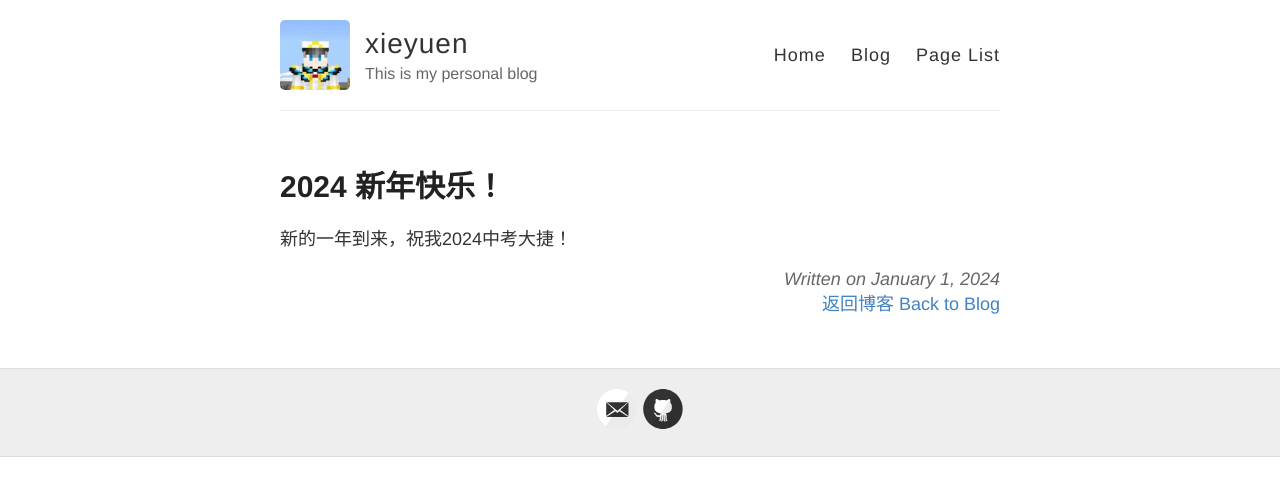
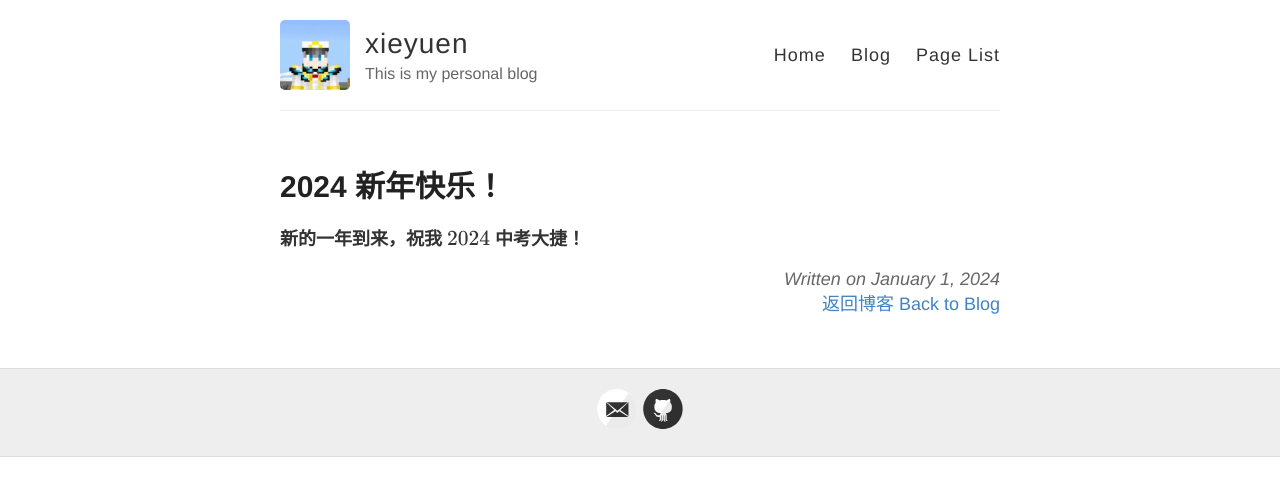
Before and after one commit to xieyuen/blog.github.io, a Jekyll site: the page built from _posts/2024-1-1-HappyNewYear.md, in a window 1280 px wide. Shown: the top 496 px of the page. Built offline with Jekyll 4.4.1, drawn with Linux system fonts in a browser that asks for light colours.

```diff
--- a/_posts/2024-1-1-HappyNewYear.md
+++ b/_posts/2024-1-1-HappyNewYear.md
@@ -4,4 +4,4 @@ title: 2024 新年快乐！
 permalink: /posts/2024/HappyNewYear/
 ---
 
-新的一年到来，祝我2024中考大捷！
+**新的一年到来，祝我 $2024$ 中考大捷！**
```
